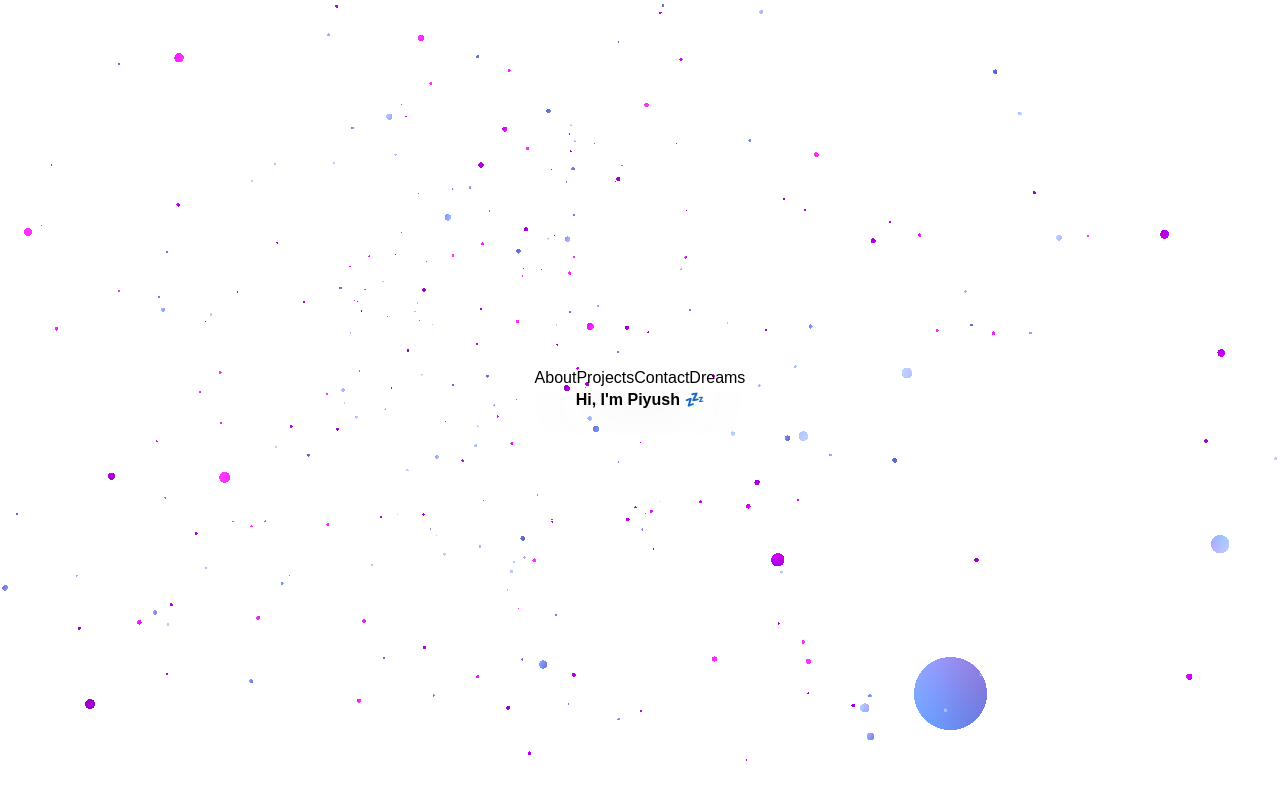
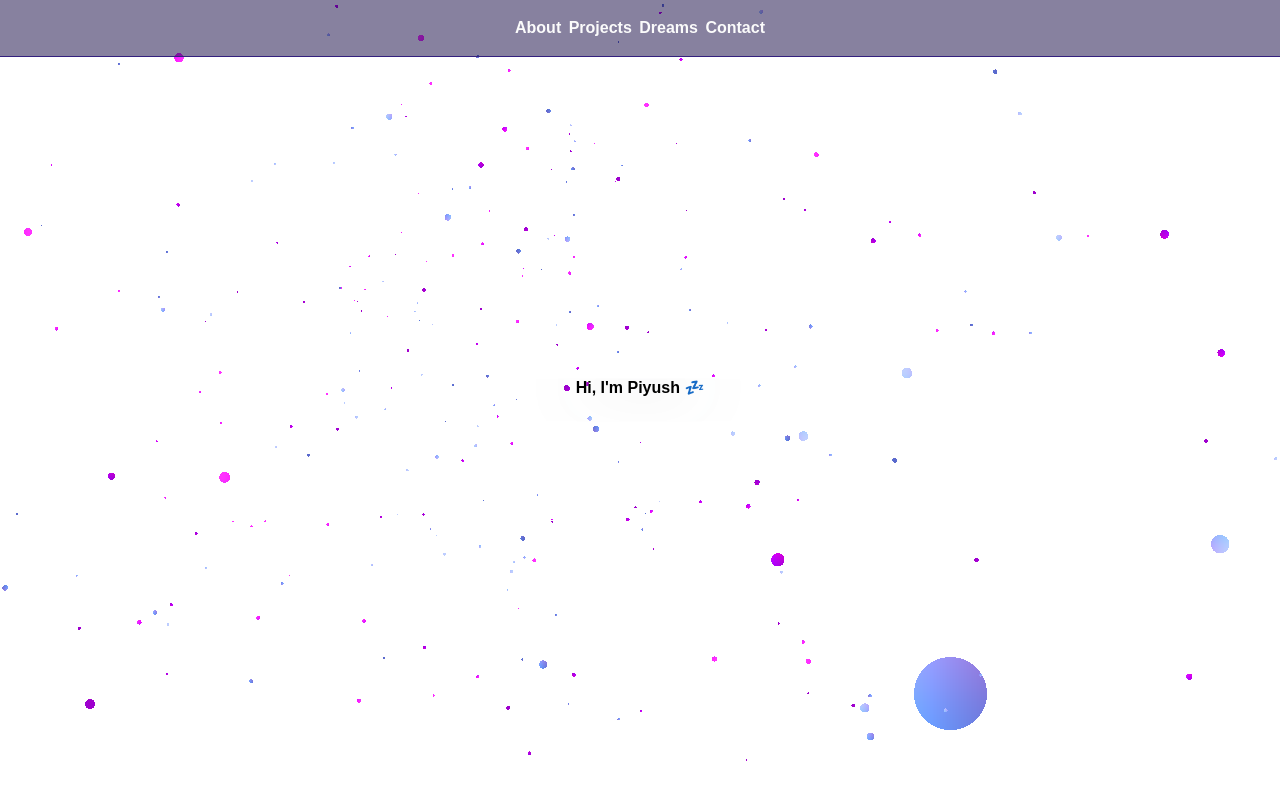
Before and after one commit to PiyushJ1/DevSoc-Personal-Website, a Next.js app: page / in a window 1280 px wide. Shown: the top 794 px of the page. Built offline with nearby package versions, Linux system fonts and the light colour scheme.

Commit message:
add styling for navbar

```diff
--- a/src/app/Home.module.css
+++ b/src/app/Home.module.css
@@ -1,4 +1,36 @@
+.navbar {
+  position: fixed;
+  top: 0;
+  left: 0;
+  right: 0;
+  z-index: 50;
+  background-color: rgba(16, 5, 64, 0.5);
+  padding: 1rem 0;
+  border-bottom: 1px solid rgb(51, 32, 126);
+}
 
+.navContainer {
+  max-width: 1400px;
+  margin: 0 auto;
+  display: flex;
+  align-items: center;
+  justify-content: space-between;
+  padding: 0 2rem;
+}
+
+.navCentre {
+  max-width: 250px;
+  display: flex;
+  align-items: center;
+  justify-content: space-between;
+  flex: content;
+  margin: auto;
+}
+
+.navLink {
+  color: rgb(251, 251, 251);
+  font-weight: 700;
+}
 
 .heroContainer {
   display: flex;
--- a/src/app/page.tsx
+++ b/src/app/page.tsx
@@ -8,28 +8,27 @@ export default function Home() {
   return (
     <>
     <div style={{ width: '100%', height: '100vh', position: 'relative' }}>
+      <header className={styles.navbar}>
+        <div className={styles.navContainer}>
+          <div className={styles.navCentre}>
+            <Link href="#about" className={styles.navLink}>About</Link>
+            <Link href="#projects" className={styles.navLink}>Projects</Link>
+            <Link href="#dreams" className={styles.navLink}>Dreams</Link>
+            <Link href="#contact" className={styles.navLink}>Contact</Link>
+          </div>
+        </div>
+      </header>
+
       <div
         style={{
           position: 'absolute',
           top: '50%',
           left: '50%',
           transform: 'translate(-50%, -50%)',
-          textAlign: 'center',
+          // textAlign: 'center',
           zIndex: 1,
         }}
       >
-
-      <header className={styles.navbar}>
-        <div className={styles.navbarContainer}>
-          <div className={styles.navbarCentre}>
-            <Link href="#about" className={styles.navLink}>About</Link>
-            <Link href="#projects" className={styles.navLink}>Projects</Link>
-            <Link href="#contact" className={styles.navLink}>Contact</Link>
-            <Link href="#dreams" className={styles.navLink}>Dreams</Link>
-          </div>
-        </div>
-      </header>
-
         <main className={styles.heroContainer}>
           <div className={styles.contentCreator}>
             <h1 className={styles.mainTitle}>Hi, I'm Piyush 💤</h1>
@@ -40,9 +39,10 @@ export default function Home() {
         </main>
 
 
+      </div>
 
 
-      </div>
+
       <Particles
         particleColors={['#478c9cff', '#ffd000ff']}
         particleCount={500}
```
Lines whose indentation alone changed are shown as unchanged.
